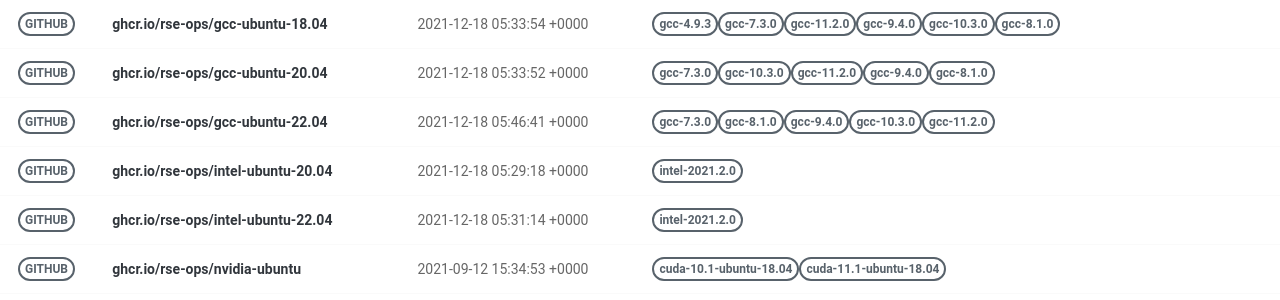
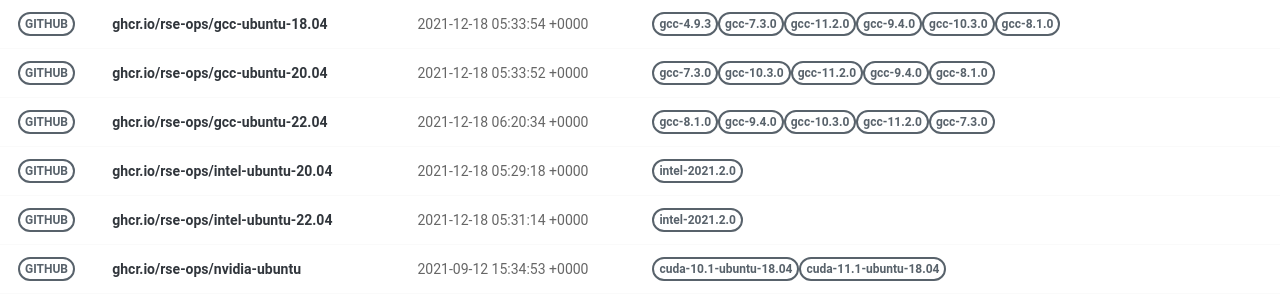
Before and after one commit to rse-ops/docker-images, a Jekyll site: the page built from pages/index.md, in a window 1280 px wide. Shown: the part 375-675 px from the top of the page. Built offline with Jekyll 4.4.1, drawn with Linux system fonts in a browser that asks for light colours; nearby versions of some CDN libraries.

Commit message:
Automated push to update library 2021-12-18

```diff
--- a/_library/ghcr.io-rse-ops-gcc-ubuntu-22.04.md
+++ b/_library/ghcr.io-rse-ops-gcc-ubuntu-22.04.md
@@ -1,14 +1,11 @@
 ---
 layout: container
 name: ghcr.io/rse-ops/gcc-ubuntu-22.04
-updated_at: 2021-12-18 05:46:41.846967
+updated_at: 2021-12-18 06:20:34.583062
 
 
 container_url: https://github.com/orgs/rse-ops/packages/container/package/gcc-ubuntu-22.04
 versions:
- - tag: gcc-7.3.0
-   dockerfile: https://github.com/rse-ops/docker-images/blob/main/ubuntu/gcc/Dockerfile
-   manifest: https://crane.ggcr.dev/manifest/ghcr.io/rse-ops/gcc-ubuntu-22.04:gcc-7.3.0
  - tag: gcc-8.1.0
    dockerfile: https://github.com/rse-ops/docker-images/blob/main/ubuntu/gcc/Dockerfile
    manifest: https://crane.ggcr.dev/manifest/ghcr.io/rse-ops/gcc-ubuntu-22.04:gcc-8.1.0
```
Also changed, not shown: other parts of _library/ghcr.io-rse-ops-gcc-ubuntu-22.04.md (+3 -0 lines).
